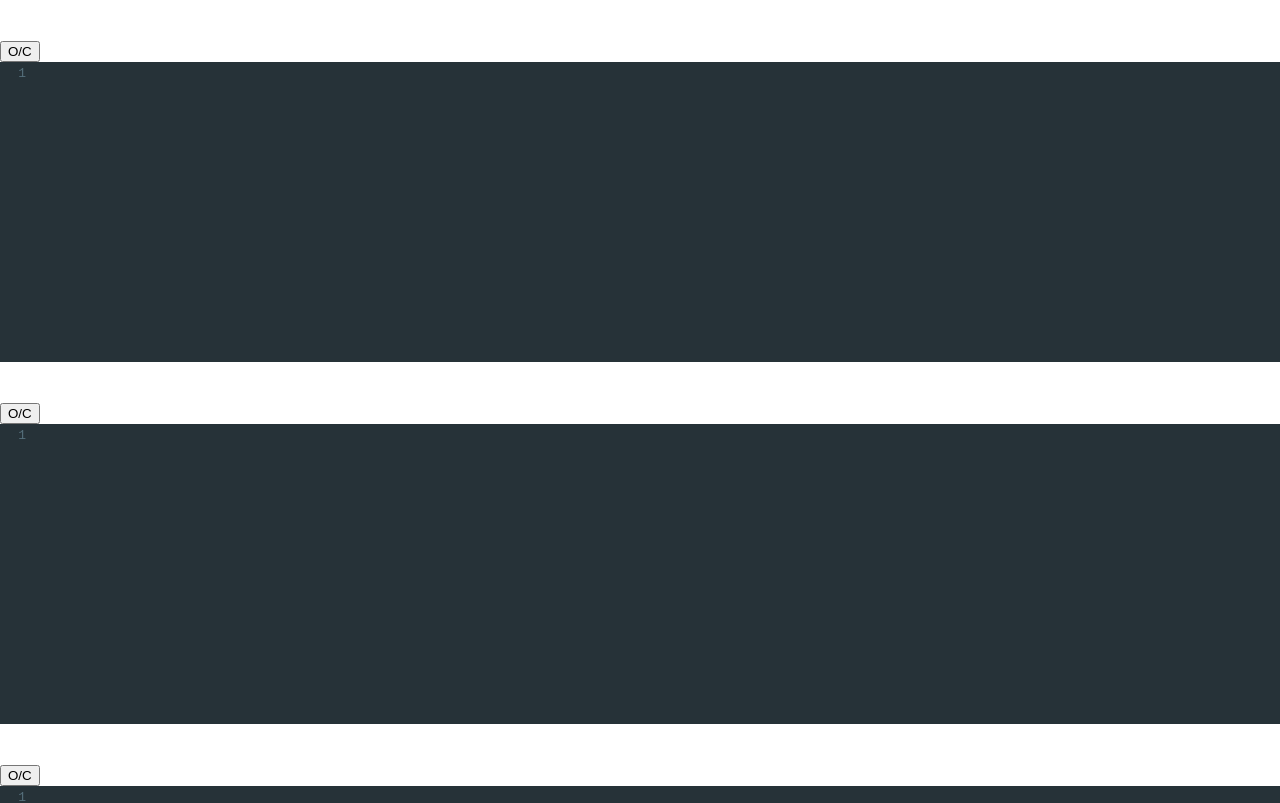
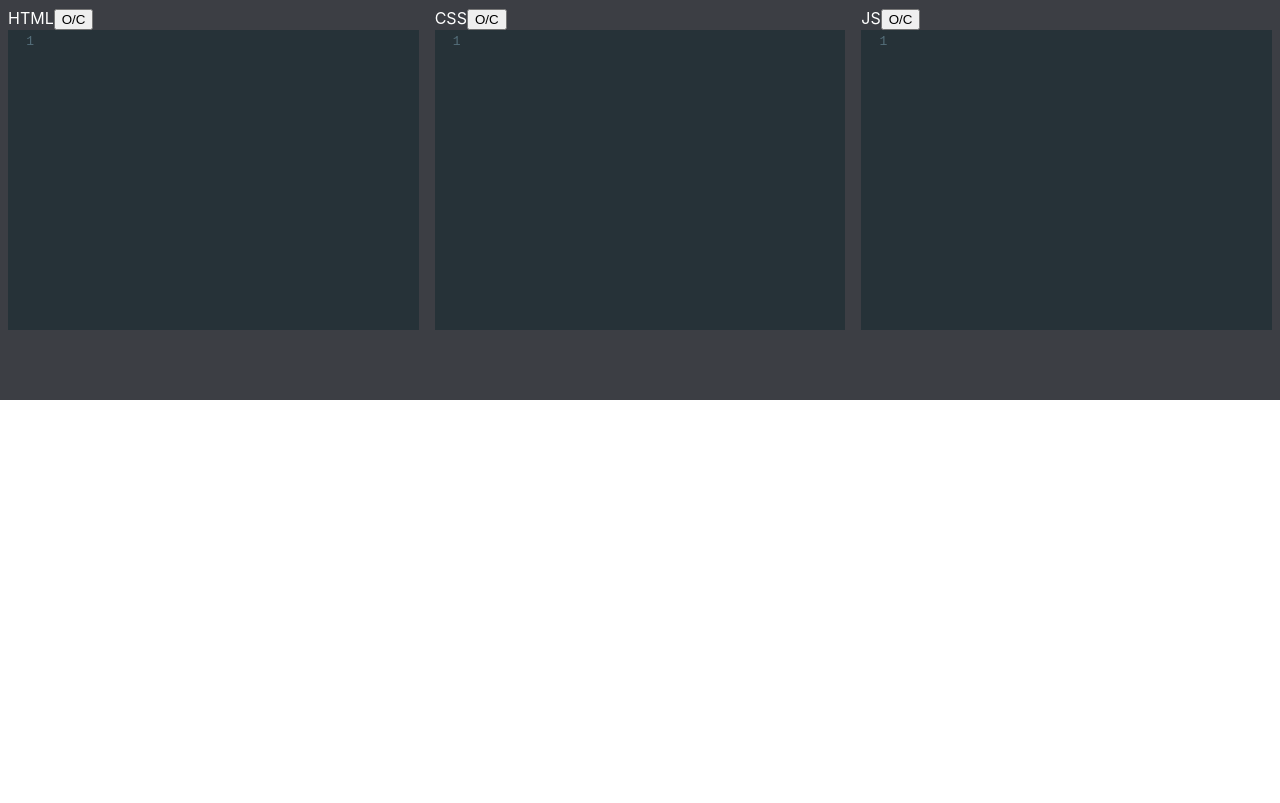
Before and after one commit to Saurabh-Rana17/online-compiler-collab, a React (Create React App) app in the folder client/: page /live-editor in a window 1280 px wide. Shown: the top 803 px of the page. Built offline with nearby package versions, Linux system fonts and the light colour scheme.

Commit message:
window aligned horizontally

```diff
--- a/client/src/LiveEditor.jsx
+++ b/client/src/LiveEditor.jsx
@@ -1,5 +1,6 @@
 import { useState } from "react";
 import LiveEditorWindow from "./LiveEditorWindow";
+import "./liveEditor.css";
 export default function LiveEditor() {
   const [html, setHtml] = useState("");
   const [css, setCss] = useState("");
--- a/client/src/LiveEditorWindow.jsx
+++ b/client/src/LiveEditorWindow.jsx
@@ -13,10 +13,9 @@ export default function LiveEditorWindow(props) {
   }
   return (
     <>
-      {(document.body.style = "background: white;")}
-
       <div className="editor-container">
-        <div className="editor-title">{displayName}</div>
+        <div className="editor-title">
+          {displayName}
           <button>O/C</button>
         </div>
         <ControlledEditor
@@ -30,6 +29,7 @@ export default function LiveEditorWindow(props) {
             theme: "material",
           }}
         ></ControlledEditor>
+      </div>
     </>
   );
 }
--- /dev/null
+++ b/client/src/liveEditor.css
@@ -0,0 +1,19 @@
+body {
+  margin: 0;
+  background-color: white;
+}
+.top-pane {
+  background-color: hsl(225, 6%, 25%);
+}
+.pane {
+  height: 50vh;
+  display: flex;
+}
+.editor-container {
+  flex-grow: 1;
+  flex-basis: 0;
+  display: flex;
+  flex-direction: column;
+  padding: 0.5rem;
+  background-color: hsl(225, 6%, 25%);
+}
```
Lines whose indentation alone changed are shown as unchanged.
